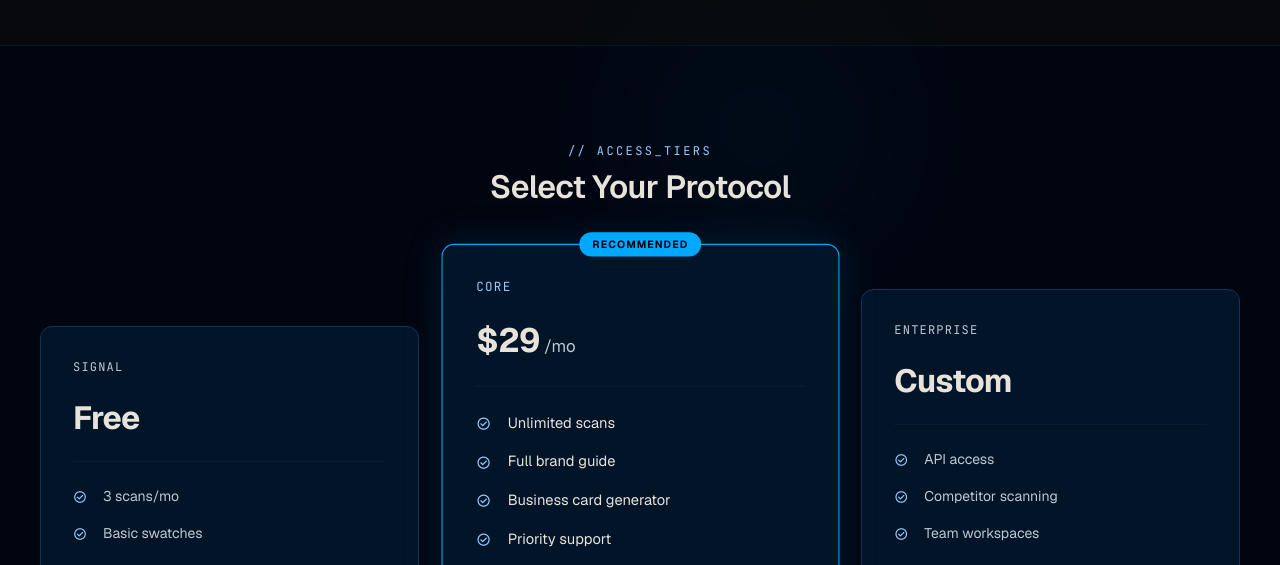
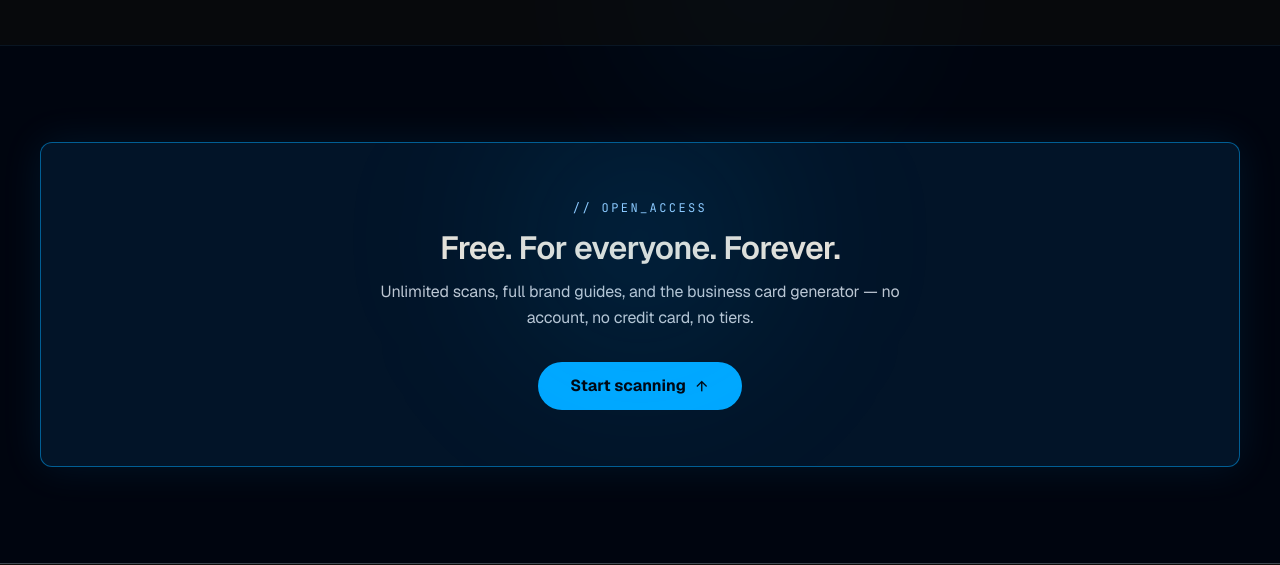
Before and after one commit to leotu2008-ux/Marketfy, a website: page index.html in a window 1280 px wide. Shown: the part 1522-2087 px from the top of the page. Drawn offline with nearby package versions, Linux system fonts and the light colour scheme.

Commit message:
Replace pricing tiers with free-access banner
Marketfy is a free site, so the three-tier pricing section (Signal/
Core/Enterprise with the $29/mo plan) is gone. In its place is a
single OPEN_ACCESS banner stating everything is free — its CTA scrolls
back to the URL input and focuses it.

```diff
--- a/index.html
+++ b/index.html
@@ -499,44 +499,16 @@ select.mfy option{background:#021428}
     </div>
   </section>
 
-  <!-- Pricing -->
+  <!-- Free access banner -->
   <section class="max-w-7xl mx-auto px-6 md:px-margin mt-xl py-xl">
-    <div class="flex flex-col items-center text-center mb-xl">
-      <span class="font-data-mono text-primary text-[12px] uppercase tracking-[0.2em] mb-2">// ACCESS_TIERS</span>
-      <h2 class="font-display-lg text-headline-lg font-semibold">Select Your Protocol</h2>
-    </div>
-    <div class="grid grid-cols-1 md:grid-cols-3 gap-lg items-end">
-      <div class="p-lg bg-surface-container-low border border-outline rounded-xl flex flex-col gap-md">
-        <h3 class="font-data-mono text-on-surface-variant uppercase tracking-widest text-xs">Signal</h3>
-        <div class="flex items-baseline gap-1"><span class="text-headline-lg font-bold">Free</span></div>
-        <ul class="flex flex-col gap-sm border-t border-outline/30 pt-md">
-          <li class="flex items-center gap-sm text-body-md text-on-surface-variant"><span class="material-symbols-outlined text-primary text-sm">check_circle</span> 3 scans/mo</li>
-          <li class="flex items-center gap-sm text-body-md text-on-surface-variant"><span class="material-symbols-outlined text-primary text-sm">check_circle</span> Basic swatches</li>
-        </ul>
-        <button class="w-full py-sm border border-outline rounded-lg font-bold hover:bg-surface-container-low transition-colors">Initialize</button>
-      </div>
-      <div class="p-lg bg-surface-container-low border border-primary-container rounded-xl flex flex-col gap-md relative shadow-[0_0_40px_rgba(0,168,255,0.15)] md:scale-105 z-10">
-        <div class="absolute -top-3 left-1/2 -translate-x-1/2 bg-primary-container text-background text-[10px] px-3 py-1 rounded-full font-bold uppercase tracking-widest">Recommended</div>
-        <h3 class="font-data-mono text-primary uppercase tracking-widest text-xs">Core</h3>
-        <div class="flex items-baseline gap-1"><span class="text-headline-lg font-bold">$29</span><span class="text-on-surface-variant">/mo</span></div>
-        <ul class="flex flex-col gap-sm border-t border-outline/30 pt-md">
-          <li class="flex items-center gap-sm text-body-md"><span class="material-symbols-outlined text-primary text-sm">check_circle</span> Unlimited scans</li>
-          <li class="flex items-center gap-sm text-body-md"><span class="material-symbols-outlined text-primary text-sm">check_circle</span> Full brand guide</li>
-          <li class="flex items-center gap-sm text-body-md"><span class="material-symbols-outlined text-primary text-sm">check_circle</span> Business card generator</li>
-          <li class="flex items-center gap-sm text-body-md"><span class="material-symbols-outlined text-primary text-sm">check_circle</span> Priority support</li>
-        </ul>
-        <button class="w-full py-sm bg-primary-container text-background rounded-lg font-bold hover:brightness-110 transition-all">Authorize Access</button>
-      </div>
-      <div class="p-lg bg-surface-container-low border border-outline rounded-xl flex flex-col gap-md">
-        <h3 class="font-data-mono text-on-surface-variant uppercase tracking-widest text-xs">Enterprise</h3>
-        <div class="flex items-baseline gap-1"><span class="text-headline-lg font-bold">Custom</span></div>
-        <ul class="flex flex-col gap-sm border-t border-outline/30 pt-md">
-          <li class="flex items-center gap-sm text-body-md text-on-surface-variant"><span class="material-symbols-outlined text-primary text-sm">check_circle</span> API access</li>
-          <li class="flex items-center gap-sm text-body-md text-on-surface-variant"><span class="material-symbols-outlined text-primary text-sm">check_circle</span> Competitor scanning</li>
-          <li class="flex items-center gap-sm text-body-md text-on-surface-variant"><span class="material-symbols-outlined text-primary text-sm">check_circle</span> Team workspaces</li>
-        </ul>
-        <button class="w-full py-sm border border-outline rounded-lg font-bold hover:bg-surface-container-low transition-colors">Contact Ops</button>
-      </div>
+    <div class="relative overflow-hidden bg-surface-container-low border border-primary-container/50 rounded-xl p-10 md:p-14 text-center bento-glow shadow-[0_0_40px_rgba(0,168,255,0.1)]">
+      <div class="absolute -top-24 left-1/2 -translate-x-1/2 w-96 h-96 glow-cyan blur-[80px] pointer-events-none"></div>
+      <span class="font-data-mono text-primary text-[12px] uppercase tracking-[0.2em] mb-3 block">// OPEN_ACCESS</span>
+      <h2 class="font-display-lg text-headline-lg font-semibold mb-3">Free. For everyone. Forever.</h2>
+      <p class="text-on-surface-variant text-body-lg max-w-xl mx-auto mb-8">Unlimited scans, full brand guides, and the business card generator — no account, no credit card, no tiers.</p>
+      <button class="px-8 py-3 bg-primary-container text-[#00050F] rounded-full font-bold hover:brightness-110 active:scale-95 transition-all inline-flex items-center gap-xs" onclick="window.scrollTo({top:0,behavior:'smooth'});setTimeout(()=>document.getElementById('urlInput').focus(),600)">
+        Start scanning <span class="material-symbols-outlined text-base">arrow_upward</span>
+      </button>
     </div>
   </section>
 
```
